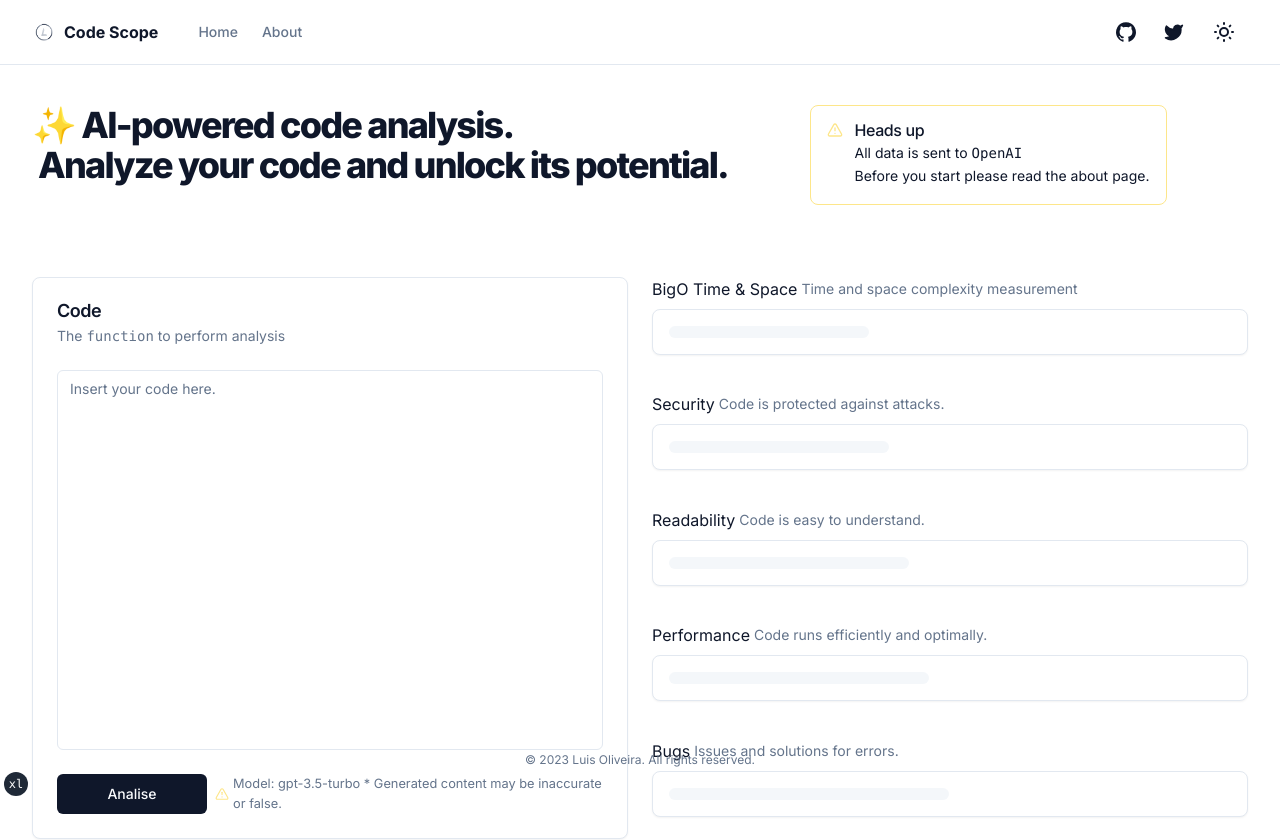
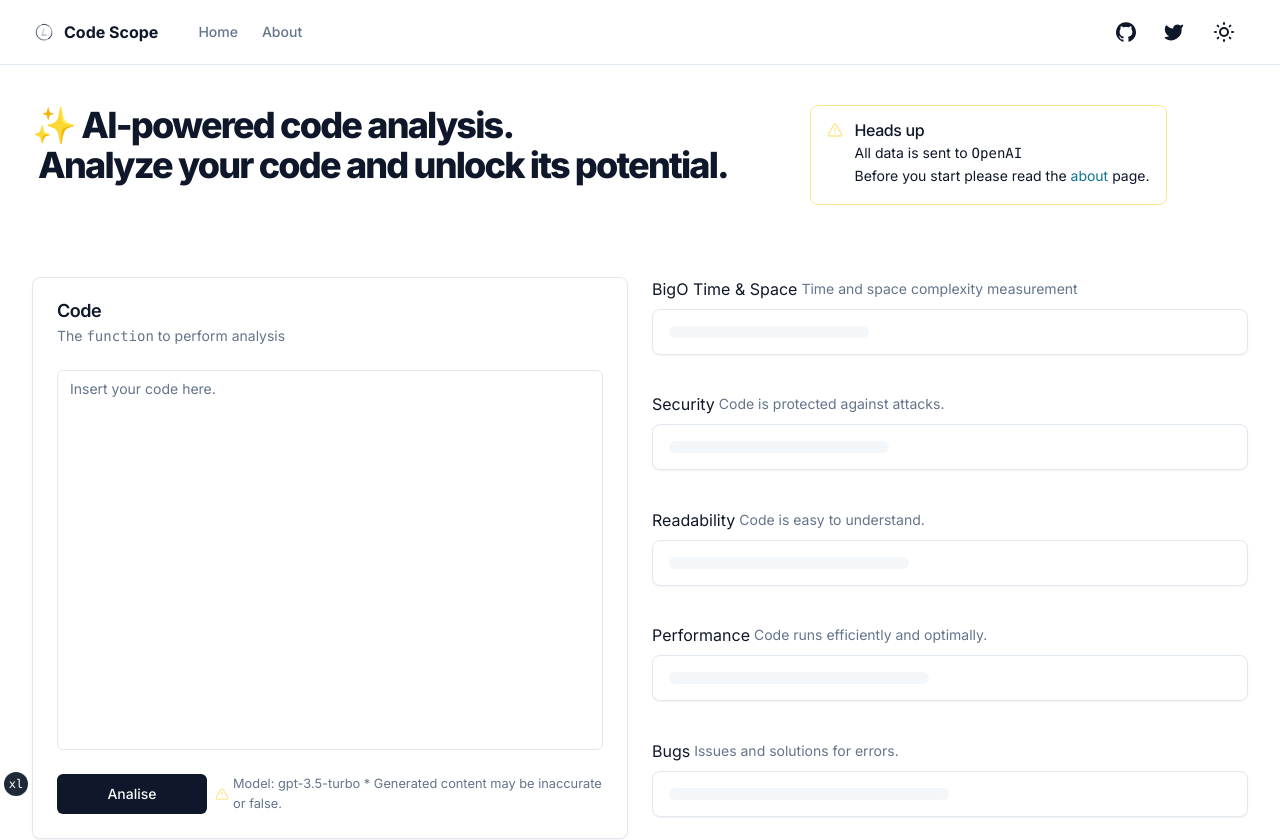
Before and after one commit to luisFilipePT/code-scope, a Next.js app: page / in a window 1280 px wide. Shown: the top 840 px of the page. Built offline with nearby package versions, Linux system fonts and the light colour scheme.

Commit message:
feat(ai): add info log on successful requests

```diff
--- a/ai/index.ts
+++ b/ai/index.ts
@@ -100,7 +100,11 @@ export async function aiReview(code: string): Promise<TOut | undefined> {
 
     const out = parseResponse(res.text)
 
-    // console.log("out - ", out)
+    console.info({
+      message: "Successful completion",
+      code,
+      out,
+    })
     return out
   } catch (e) {
     console.error("Something went wrong in the AI review", e)
--- a/app/page.tsx
+++ b/app/page.tsx
@@ -26,7 +26,7 @@ export default function Home() {
         </div>
       </section>
       <ReviewArea reviewCode={reviewCode} />
-      <section className="container inset-x-0 bottom-0 my-4 flex items-center justify-center p-4 sm:fixed">
+      <section className="container inset-x-0 bottom-0 my-4 flex items-center justify-center p-4">
         <p className="text-xs text-muted-foreground">
           © 2023 Luis Oliveira. All rights reserved.
         </p>
--- a/components/Home/readMe.tsx
+++ b/components/Home/readMe.tsx
@@ -14,7 +14,9 @@ export function ReadMe() {
         </p>
         <p>
           Before you start please read the
-          <Link href="/about">&nbsp;about&nbsp;</Link>
+          <Link className="text-cyan-700" href="/about">
+            &nbsp;about&nbsp;
+          </Link>
           page.
         </p>
       </AlertDescription>
```
